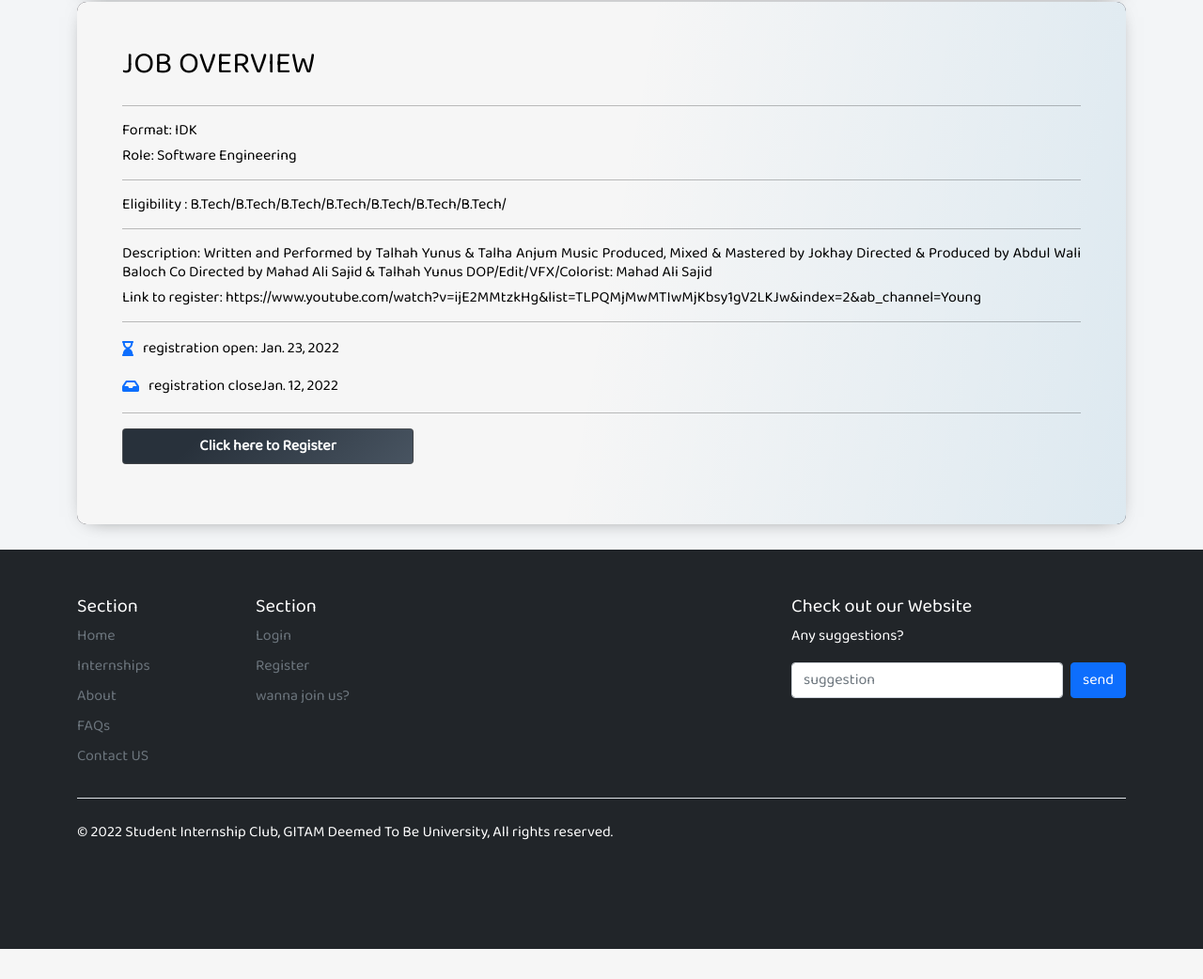
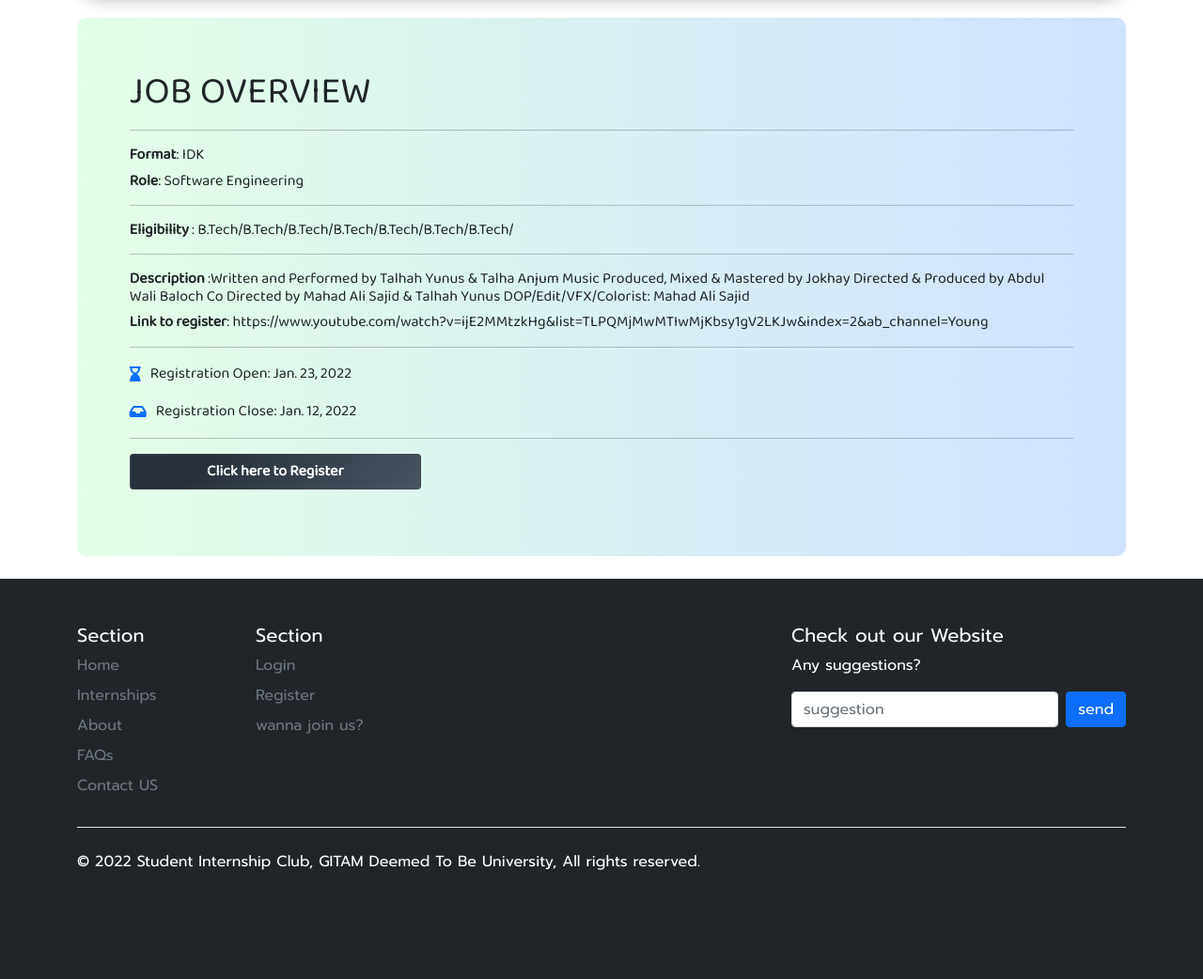
Before and after one commit to Dheerajdoppalapudi/sic-webapp-live, a Django app: a page that uses page/templates/page/specific_internship.html in a window 1280 px wide. Shown: the part 690-1732 px from the top of the page at 94% size. Before the commit the page ends 1700 px from the top, so only its background shows below. Run offline with Django 4.2, Linux system fonts and the light colour scheme; data comes from the database, SQL or seed files in the repository; some libraries are stand-ins or nearby versions.

Commit message:
typos rectified

```diff
--- a/page/templates/page/specific_internship.html
+++ b/page/templates/page/specific_internship.html
@@ -3,9 +3,9 @@
   @import url("https://fonts.googleapis.com/css2?family=Baloo+2&display=swap");
 
     body {
-    font-family: "Baloo 2", cursive;
+    font-family: 'Prompt', sans-serif;
     font-size: 16px;
-    color: #ffffff;
+    /* color: #ffffff; */
     text-rendering: optimizeLegibility;
     font-weight: initial;
   }
@@ -15,7 +15,10 @@
   }
 
   .light {
-    background: #f3f5f7;
+    background: #ffffff;
+    font-family: "Baloo 2", cursive;
+
+
   }
   a,
   a:hover {
@@ -89,6 +92,9 @@
     display: flex;
     flex-direction: column;
   }
+  .postcard__preview-txt span{
+    font-weight: bold;
+  }
   .postcard__preview-txt i{
     margin-right: 10px;
   }
@@ -149,6 +155,13 @@ background-image: linear-gradient(90deg, #e3ffe7 0%, #d0e1ff 100%);
 background-image: linear-gradient(315deg, #485461 0%, #28313b 74%);
 
   }
+  .postcard__text2{
+      margin-top: 20px;
+      border-radius: 10px;
+      background-color: #f6f6f6;
+background-image: linear-gradient(90deg, #e3ffe7 0%, #d0e1ff 100%);
+      padding: 5%;
+    }
 
   @media screen and (min-width: 769px) {
     .postcard {
@@ -200,10 +213,9 @@ background-image: linear-gradient(315deg, #485461 0%, #28313b 74%);
 
     .postcard__text {
       padding: 2rem 3.5rem;
+
     }
-    .postcard__text2 {
-        padding: 2rem 3.5rem;
-      }
+
 
     .postcard__text:before {
       content: "";
@@ -403,6 +415,7 @@ background-image: linear-gradient(315deg, #485461 0%, #28313b 74%);
         transparent 50%
       );
     }
+
     .postcard .postcard__text2 {
         padding: 1.5rem;
         position: relative;
@@ -422,10 +435,14 @@ background-image: linear-gradient(315deg, #485461 0%, #28313b 74%);
         height: 130%;
         width: 55px;
       }
+
   }
 
 </style>
 <link href="https://cdnjs.cloudflare.com/ajax/libs/font-awesome/5.13.0/css/all.min.css" rel="stylesheet">
+<link rel="preconnect" href="https://fonts.googleapis.com">
+<link rel="preconnect" href="https://fonts.gstatic.com" crossorigin>
+<link href="https://fonts.googleapis.com/css2?family=Anton&family=Prompt:wght@400;600&display=swap" rel="stylesheet">
 <section class="light">
     <div class="container py-4">
       <h1 class="h1 text-center" id="pageHeaderTitle">Internship Details</h1>
@@ -448,9 +465,9 @@ background-image: linear-gradient(315deg, #485461 0%, #28313b 74%);
           </div>
           <div class="postcard__bar"></div>
           <div class="postcard__preview-txt"><ul class="list-unstyled list pl-5">
-            <li class="mb-3 d-flex align-items-center"><i class="fa fa-building mr-3 "></i> &nbsp;company : {{ post.comapny_org }}</li>
-            <li class="mb-3 d-flex align-items-center"><i class="fa fa-hourglass-end mr-3 "></i>&nbsp;registration open : {{ post.registration_open }}</li>
-            <li class="mb-3 d-flex align-items-center"><i class="fa fa-inbox mr-3 "></i>&nbsp;registration close :{{ post.registration_close }}</li>
+            <li class="mb-3 d-flex align-items-center"><i class="fa fa-building mr-3 "></i> &nbsp;Company : {{ post.comapny_org }}</li>
+            <li class="mb-3 d-flex align-items-center"><i class="fa fa-hourglass-end mr-3 "></i>&nbsp;Registration Open : {{ post.registration_open }}</li>
+            <li class="mb-3 d-flex align-items-center"><i class="fa fa-inbox mr-3 "></i>&nbsp;Registration Close : {{ post.registration_close }}</li>
             <li class="mb-3 d-flex align-items-center"><i class="fa fa-rocket mr-3 "></i>&nbsp;Eligibility : {{ post.eligibility }} </li>
             <li class="mb-3 d-flex align-items-center"><i class="fa fa-trophy mr-3 "></i>&nbsp;Branch : {{ post.branch }}</li>
             <a href=https://{{ post.referral_link }}><button type="button" class="btn btn-info">Apply</button></a>
@@ -464,24 +481,24 @@ background-image: linear-gradient(315deg, #485461 0%, #28313b 74%);
           </ul>
         </div>
       </article>
-      <article class="postcard dark blue">
-        <div class="postcard__text2">
+      <!-- <article class="postcard dark blue"> -->
+        <div class="postcard__text2 ">
           <h1 class="postcard__title blue">
             JOB OVERVIEW
           </h1>
           <hr>
           <div class="postcard__preview-txt"><ul class="list-unstyled list pl-5">
-            <h6>Format: {{ post.format }}</h6>
-            <h6>Role: {{ post.role }}</h6>
+            <h6><span>Format</span>: {{ post.format }}</h6>
+            <h6><span>Role</span>: {{ post.role }}</h6>
             <hr>
-            <h6>Eligibility : {{ post.eligibility }} </h6>
+            <h6><span>Eligibility </span>: {{ post.eligibility }} </</h6>
             <hr>
-            <h6>Description: {{ post.description }}</h6>
-            <h6>Link to register: {{ post.referral_link }}</h6>
+            <h6><span>Description</span> :{{ post.description }}</h6>
+            <h6><span>Link to register</span>: {{ post.referral_link }}</h6>
             <hr>
 
-            <li class="mb-3 d-flex align-items-center"><i class="fa fa-hourglass-end mr-3 text-primary"></i>registration open: {{ post.registration_open }}</li>
-            <li class="mb-3 d-flex align-items-center"><i class="fa fa-inbox mr-3 text-primary"></i>registration close{{ post.registration_close }}</li>
+            <li class="mb-3 d-flex align-items-center"><i class="fa fa-hourglass-end mr-3 text-primary"></i>Registration Open: {{ post.registration_open }}</li>
+            <li class="mb-3 d-flex align-items-center"><i class="fa fa-inbox mr-3 text-primary"></i>Registration Close: {{ post.registration_close }}</li>
             <hr>
             <a href=https://{{ post.referral_link }}><button type="button" class="btn btn-info">Click here to Register</button></a>
         </ul></div>
@@ -493,7 +510,7 @@ background-image: linear-gradient(315deg, #485461 0%, #28313b 74%);
 <!--            </li>-->
           </ul>
         </div>
-      </article>
+      <!-- </article> -->
     </div>
 </section>
 {% endblock content %}
```
Also changed, not shown: page/templates/page/archives.html (+30 -24 lines), page/templates/page/fellowships.html (+11 -11 lines), page/templates/page/hackathons.html (+9 -4 lines), page/templates/page/scholarships.html (+8 -7 lines).
